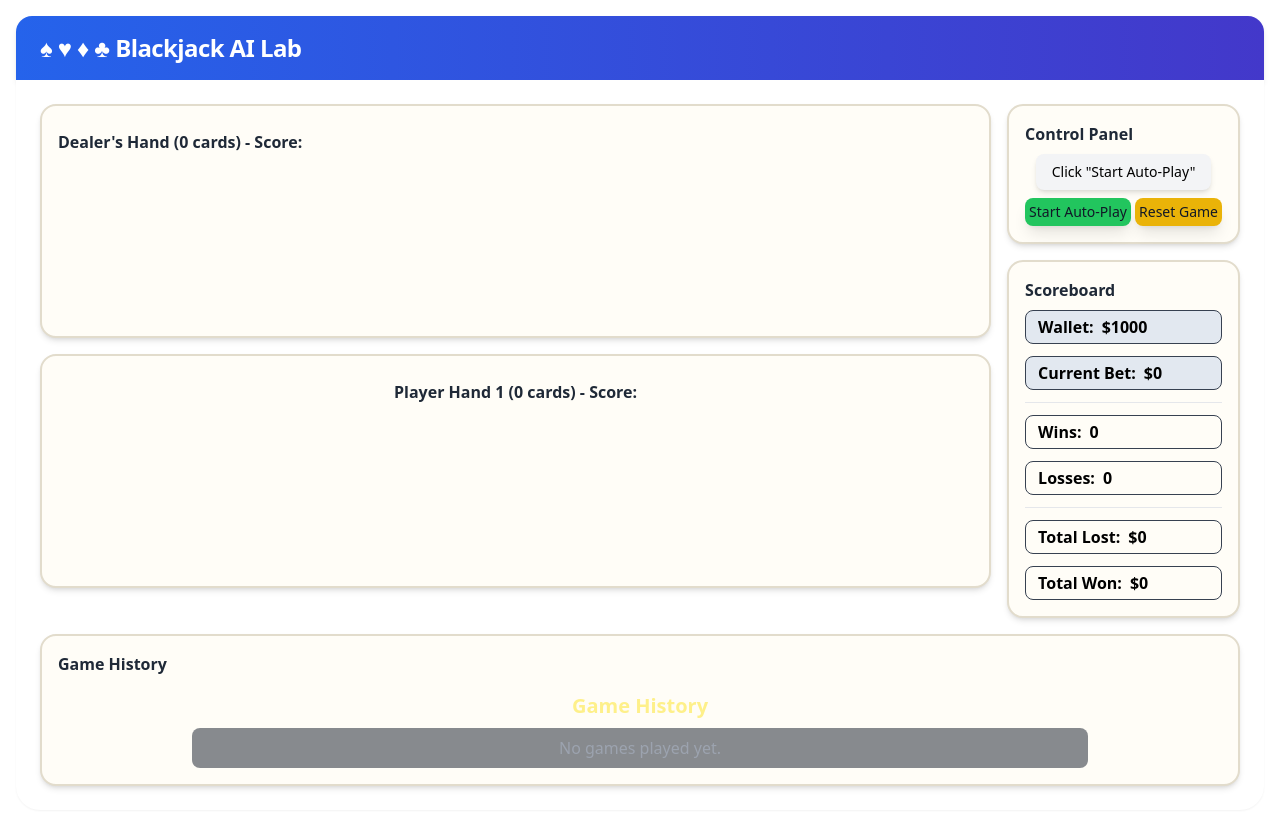
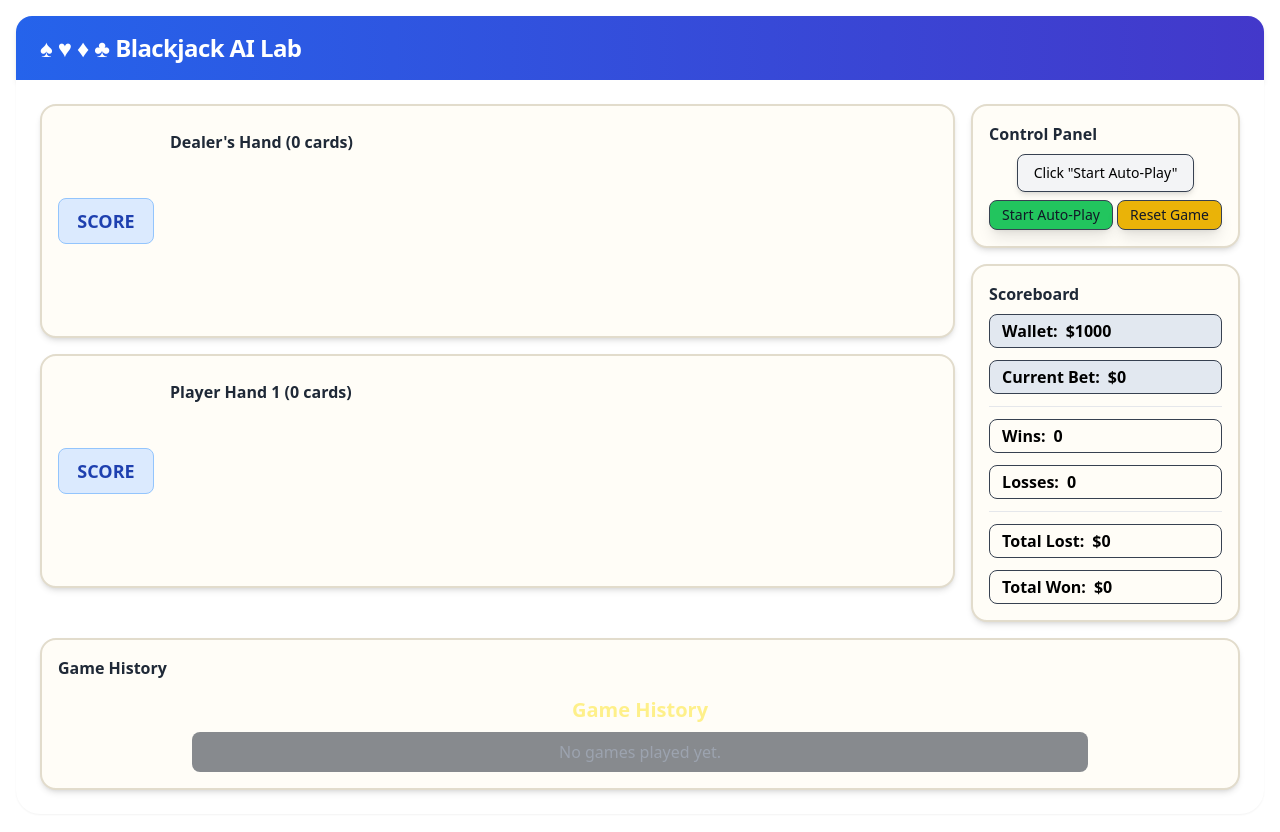
Before and after one commit to mtickle/blackjack-lab, a React (Vite) app: page / in a window 1280 px wide. Shown: the top 832 px of the page. Built offline with nearby package versions, Linux system fonts and the light colour scheme.

Commit message:
Working on a better results panel.

```diff
--- a/src/App.jsx
+++ b/src/App.jsx
@@ -58,7 +58,7 @@ export default function App() {
   const [gameHistory, setGameHistory] = React.useState([]);
   const [isGameResolved, setIsGameResolved] = React.useState(false);
   const [activeHandIndex, setActiveHandIndex] = React.useState(0);
-
+  const [handResults, setHandResults] = React.useState({ player: [], dealer: null });
   // --- BATCHING LOGIC START ---
   // State to hold game data before sending to the API
   const [gameDataBuffer, setGameDataBuffer] = React.useState([]);
@@ -336,12 +336,15 @@ export default function App() {
 
 
             <div class="bg-[#fffdf7] p-4 rounded-2xl shadow-md border-2 border-[#e2dccc]">
+
               <Hand
                 title="Dealer's Hand"
                 cards={dealerHand}
                 score={gameState === 'dealer' || gameState === 'end' ? dealerScore : dealerVisibleScore}
                 isDealer={true}
                 hideFirstCard={gameState !== 'dealer' && gameState !== 'end'}
+                result={handResults.dealer?.result}      // <-- Passes the dealer's result
+                resultScore={handResults.dealer?.score}
               />
             </div>
 
@@ -349,7 +352,7 @@ export default function App() {
             <div class="bg-[#fffdf7] p-4 rounded-2xl shadow-md border-2 border-[#e2dccc]">
               {/* PLAYER'S HAND */}
               {/* This is in a loop because there may be two hands on a split */}
-              <div className="flex justify-center items-start">
+              <div className="flex items-start">
                 {playerHands.map((hand, index) => (
                   <Hand
                     key={index}
@@ -357,6 +360,8 @@ export default function App() {
                     cards={hand}
                     score={playerScores[index]}
                     isActive={gameState === 'player' && index === activeHandIndex}
+                    result={handResults.player[index]?.result}     // <-- Passes result for this specific hand
+                    resultScore={handResults.player[index]?.score} // <-- Passes score for this specific hand
                   />
                 ))}
               </div>
@@ -373,14 +378,14 @@ export default function App() {
               <GameStatus status={status} />
               <button
                 onClick={toggleAutoPlay}
-                className={`px-1 py-1 text-sm rounded-lg shadow-lg transition-all duration-300 transform hover:scale-105 ${isPlaying ? 'bg-red-600 text-white' : 'bg-green-500 text-gray-900'}`}
+                className={`px-3 py-1 rounded-lg border border-gray-700 text-sm shadow-lg transition-all duration-300 transform hover:scale-105 ${isPlaying ? 'bg-red-600 text-white' : 'bg-green-500 text-gray-900'}`}
               >
                 {isPlaying ? 'Stop Auto-Play' : 'Start Auto-Play'}
               </button>
               &nbsp;
               <button
                 onClick={resetGame}
-                className="px-1 py-1 bg-yellow-500 text-gray-900 text-sm rounded-lg shadow-lg hover:bg-yellow-400 transition-all duration-300 transform hover:scale-105"
+                className="px-3 py-1 rounded-lg border border-gray-700  bg-yellow-500 text-gray-900 text-sm shadow-lg hover:bg-yellow-400 transition-all duration-300 transform hover:scale-105"
               >
                 Reset Game
               </button>
--- a/src/components/GameStatus.jsx
+++ b/src/components/GameStatus.jsx
@@ -6,7 +6,7 @@ const GameStatus = ({ status }) => {
 
     return (
         <div className="flex justify-center my-2">
-            <div className={`text-center text-sm  px-4 py-2 rounded-lg shadow-md transition-colors duration-500 ${bgColor}`}>
+            <div className={`border border-gray-700 text-center text-sm  px-4 py-2 rounded-lg shadow-md transition-colors duration-500 ${bgColor}`}>
                 {status}
             </div>
         </div>
--- a/src/components/Hand.jsx
+++ b/src/components/Hand.jsx
@@ -1,11 +1,58 @@
 import Card from '@components/Card';
 
-export default function Hand({ title, cards, score, isDealer, hideFirstCard, isActive = false }) {
+export default function Hand({ title, cards, score, result, resultScore, isDealer, hideFirstCard, isActive = false }) {
+
+    let panelTitle, panelScore, panelStyles;
+
+    // If a final result is passed, the hand is over.
+    if (result) {
+        panelTitle = result.toUpperCase();
+        panelScore = resultScore;
+
+        // Use your existing helper to get styles for Win, Lose, etc.
+        const getResultStyles = () => {
+            switch (result) {
+                case 'WIN':
+                case 'Blackjack!':
+                    return { container: 'bg-green-100 border-green-300', text: 'text-green-800' };
+                case 'LOSE':
+                case 'Bust':
+                    return { container: 'bg-red-100 border-red-300', text: 'text-red-800' };
+                case 'PUSH':
+                    return { container: 'bg-gray-100 border-gray-300', text: 'text-gray-800' };
+                default:
+                    return { container: 'bg-gray-100 border-gray-300', text: 'text-gray-800' };
+            }
+        };
+        panelStyles = getResultStyles();
+    } else {
+        // If there's no result, the hand is in progress.
+        panelTitle = 'SCORE';
+        panelScore = score;
+        // Apply the neutral "in-progress" style.
+        panelStyles = { container: 'bg-blue-100 border-blue-300', text: 'text-blue-800' };
+    }
 
     return (
-        <div className={`my-2 rounded-lg ${isActive ? 'border-2 border-yellow-400 shadow-lg' : ''}`}>
-            <h3 class="font-semibold text-gray-800 text-left mb-2">{title} ({cards.length} cards) - Score: {score > 0 ? score : ''}</h3>
-            <div className="flex min-h-[120px] md:min-h-[150px]">
+        <div className={`flex items-center gap-4 my-2 ${isActive ? 'outline outline-2 outline-yellow-400 rounded-lg' : ''}`}>
+
+            {/* RESULT PANEL */}
+            {/* This will now always show, displaying either the current score or the final result. */}
+            <div className="flex-shrink-0 w-24 text-center">
+                <div className={`p-2 rounded-lg border ${panelStyles.container}`}>
+                    <h4 className={`font-bold text-lg ${panelStyles.text}`}>{panelTitle}</h4>
+                    {/* Only render the score if it's greater than 0 */}
+                    {panelScore > 0 && (
+                        <p className={`text-3xl font-bold ${panelStyles.text}`}>{panelScore}</p>
+                    )}
+                </div>
+            </div>
+
+            {/* HAND DETAILS (Title and Cards) */}
+            <div className="flex-grow">
+                {/* Note: I removed the score from the title as it's now in the panel */}
+                <h3 className="font-semibold text-gray-800 text-left mb-2">{title} ({cards.length} cards)</h3>
+                <div className="flex flex-wrap min-h-[120px] md:min-h-[150px]">
                     {cards.map((card, index) => (
                         <Card
                             key={index}
@@ -16,5 +63,6 @@ export default function Hand({ title, cards, score, isDealer, hideFirstCard, isA
                     ))}
                 </div>
             </div>
+        </div>
     );
 }
--- a/src/components/Scoreboard.jsx
+++ b/src/components/Scoreboard.jsx
@@ -6,7 +6,7 @@ const Scoreboard = ({ wins, losses, totalLost, totalWon, wallet, currentBet }) =
             <span className="">Wallet:</span>
             <span className="ml-2">${wallet}</span>
         </div>
-        <div className=" px-3 py-1 rounded-lg border border-gray-700 bg-slate-200">
+        <div className="px-3 py-1 rounded-lg border border-gray-700 bg-slate-200">
             <span className="">Current Bet:</span>
             <span className="ml-2">${currentBet}</span>
         </div>
```
Lines whose indentation alone changed are shown as unchanged.
